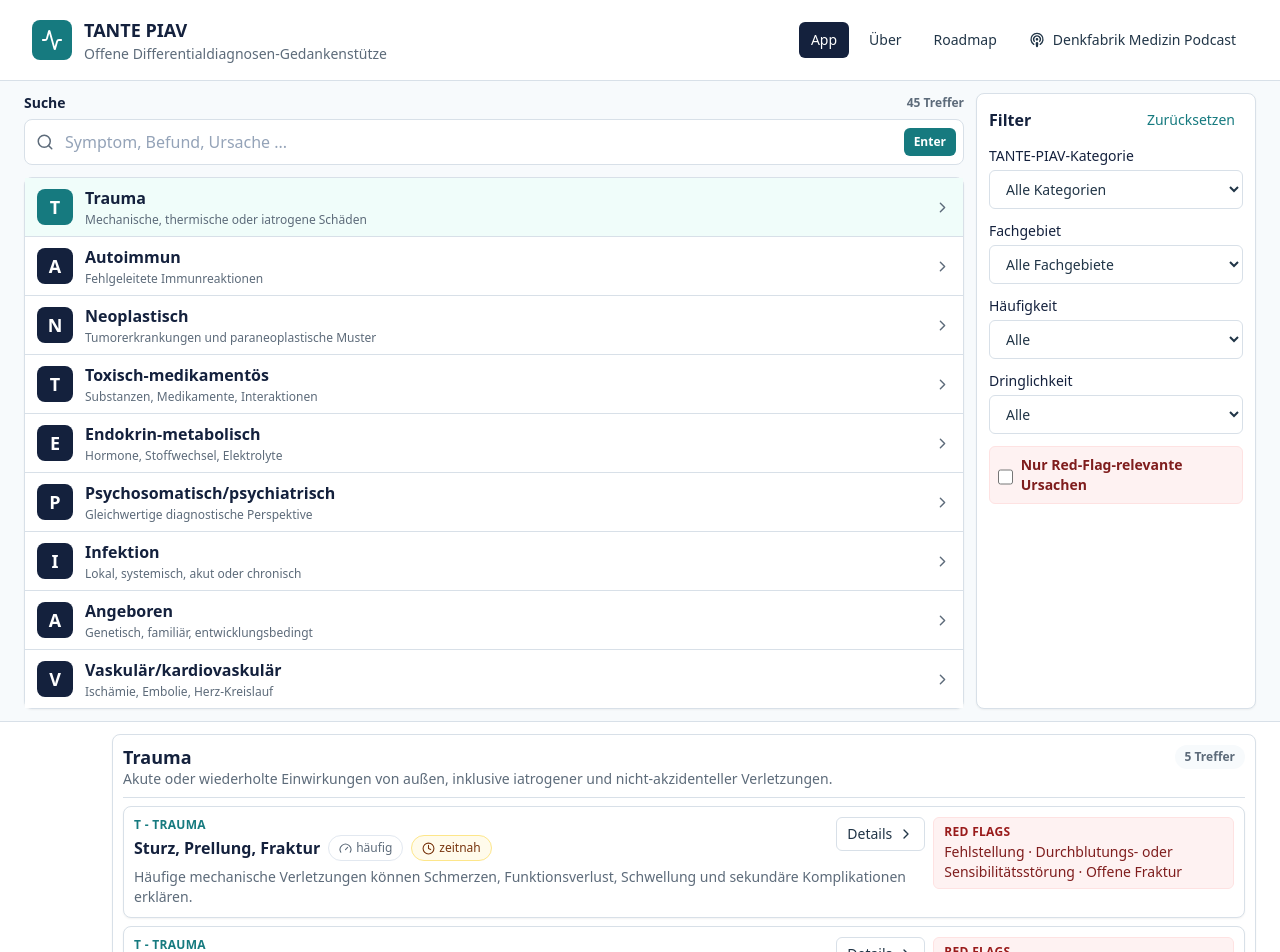
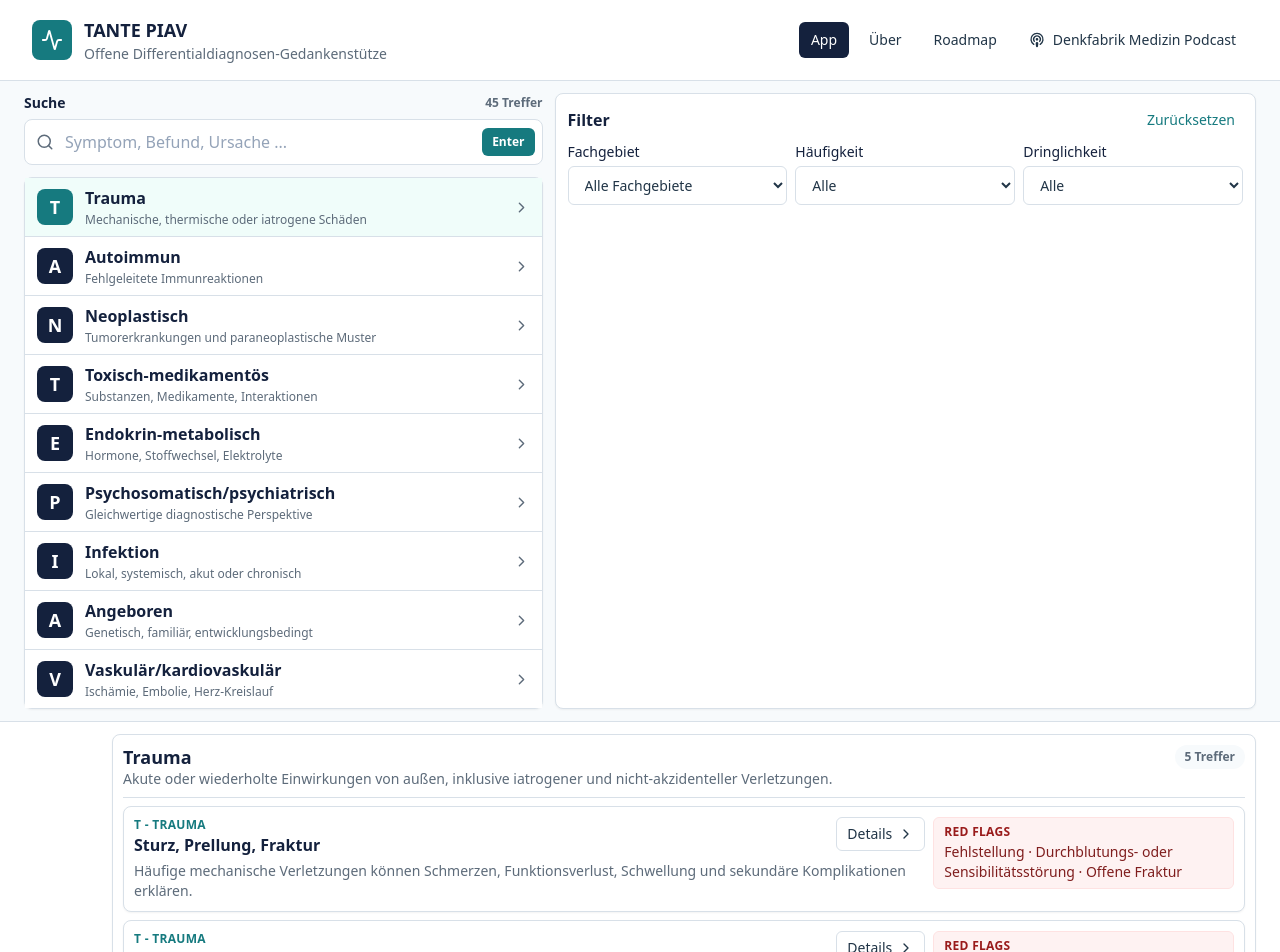
Before and after one commit to bummsgeordy/Tante-Piav, a React (Vite) app: page / in a window 1280 px wide. Shown: the top 952 px of the page. Built offline with nearby package versions, Linux system fonts and the light colour scheme.

Commit message:
visuelle Optimierung

```diff
--- a/src/components/CauseCard.tsx
+++ b/src/components/CauseCard.tsx
@@ -1,7 +1,6 @@
 import { ChevronRight } from "lucide-react";
 import type { Cause } from "../types/medical";
 import { getCategoryAcronym, getCategoryLabel } from "../utils/getCategoryLabel";
-import { FrequencyBadge, UrgencyBadge } from "./Badges";
 
 interface CauseCardProps {
   cause: Cause;
@@ -24,13 +23,9 @@ export function CauseCard({ cause, onSelect }: CauseCardProps) {
               <p className="text-xs font-semibold uppercase tracking-wide text-clinical-accent">
                 {getCategoryAcronym(cause.category)} - {getCategoryLabel(cause.category)}
               </p>
-              <div className="mt-0.5 flex min-w-0 flex-wrap items-center gap-x-2 gap-y-1">
-                <h3 className="break-words text-base font-semibold leading-5 text-clinical-ink">
-                  {cause.title}
-                </h3>
-                <FrequencyBadge frequency={cause.frequency} />
-                <UrgencyBadge urgency={cause.urgency} />
-              </div>
+              <h3 className="mt-0.5 break-words text-base font-semibold leading-5 text-clinical-ink">
+                {cause.title}
+              </h3>
             </div>
             <button
               className="inline-flex shrink-0 items-center justify-center gap-1.5 rounded-md border border-clinical-line px-2.5 py-1.5 text-sm font-medium text-clinical-text hover:border-clinical-accent hover:text-clinical-accent"
--- a/src/components/CollapsibleAcronymNav.tsx
+++ b/src/components/CollapsibleAcronymNav.tsx
@@ -22,6 +22,7 @@ export function CollapsibleAcronymNav({
           ? "invisible pointer-events-none max-h-0 -translate-x-6 scale-95 overflow-hidden opacity-0"
           : "visible max-h-[860px] opacity-100"
       }`}
+      aria-hidden={isCollapsed}
     >
       <div className="grid divide-y divide-clinical-line">
         {categories.map((category) => (
--- a/src/components/FilterPanel.tsx
+++ b/src/components/FilterPanel.tsx
@@ -1,5 +1,4 @@
-import { categories } from "../data/categories";
-import type { CauseFilters, Frequency, PiavCategory, Urgency } from "../types/medical";
+import type { CauseFilters, Frequency, Urgency } from "../types/medical";
 import { defaultFilters } from "../utils/filterCauses";
 import { SpecialtyFilter } from "./SpecialtyFilter";
 
@@ -26,23 +25,7 @@ export function FilterPanel({ filters, onFiltersChange }: FilterPanelProps) {
         </button>
       </div>
 
-      <div className="mt-3 grid gap-3 sm:grid-cols-2 lg:grid-cols-1">
-        <label className="block text-sm font-medium text-clinical-ink">
-          TANTE-PIAV-Kategorie
-          <select
-            className="mt-1 w-full rounded-md border border-clinical-line bg-white px-3 py-2 text-sm text-clinical-text outline-none focus:border-clinical-accent focus:ring-2 focus:ring-teal-100"
-            onChange={(event) => update("category", event.target.value as PiavCategory | "all")}
-            value={filters.category}
-          >
-            <option value="all">Alle Kategorien</option>
-            {categories.map((category) => (
-              <option key={category.id} value={category.id}>
-                {category.acronym} - {category.title}
-              </option>
-            ))}
-          </select>
-        </label>
-
+      <div className="mt-2 grid gap-2 md:grid-cols-3">
         <SpecialtyFilter
           onChange={(value) => update("specialty", value)}
           value={filters.specialty}
@@ -75,18 +58,6 @@ export function FilterPanel({ filters, onFiltersChange }: FilterPanelProps) {
             <option value="notfall">Notfall</option>
           </select>
         </label>
-
-        <label className="flex items-center gap-2 rounded-md border border-red-100 bg-red-50 p-2 text-sm text-red-900">
-          <input
-            checked={filters.redFlagsOnly}
-            className="mt-1 h-4 w-4 rounded border-red-300 text-red-700 focus:ring-red-200"
-            onChange={(event) => update("redFlagsOnly", event.target.checked)}
-            type="checkbox"
-          />
-          <span>
-            <span className="block font-semibold">Nur Red-Flag-relevante Ursachen</span>
-          </span>
-        </label>
       </div>
     </aside>
   );
--- a/src/components/SearchBar.tsx
+++ b/src/components/SearchBar.tsx
@@ -55,7 +55,7 @@ export function SearchBar({
             }
           }}
           placeholder="Symptom, Befund, Ursache ..."
-          type="search"
+          type="text"
           value={query}
         />
         <button
--- a/src/pages/HomePage.tsx
+++ b/src/pages/HomePage.tsx
@@ -76,8 +76,8 @@ export function HomePage({
   }, [visibleCauses.length]);
 
   useEffect(() => {
-    const collapseAt = 180;
-    const expandAt = 80;
+    const collapseAt = 620;
+    const expandAt = 500;
     let frame = 0;
 
     const updateCollapsedState = () => {
@@ -153,7 +153,7 @@ export function HomePage({
         className="overflow-hidden border-b border-clinical-line bg-clinical-surface"
         id="app-start"
       >
-        <div className="mx-auto grid max-w-7xl gap-3 px-3 py-3 sm:px-5 lg:grid-cols-[minmax(360px,1fr)_280px] lg:px-6">
+        <div className="mx-auto grid max-w-7xl gap-3 px-3 py-3 sm:px-5 lg:grid-cols-[minmax(360px,0.85fr)_minmax(520px,1.15fr)] lg:px-6">
           <div className="grid gap-3 lg:relative">
             <SearchBar
               onQueryChange={onQueryChange}
@@ -240,10 +240,8 @@ function sortByClinicalPriority(items: Cause[]) {
 
 function getActiveFilterCount(filters: CauseFilters) {
   return [
-    filters.category !== "all",
     filters.specialty !== "all",
     filters.frequency !== "all",
-    filters.urgency !== "all",
-    filters.redFlagsOnly
+    filters.urgency !== "all"
   ].filter(Boolean).length;
 }
```
